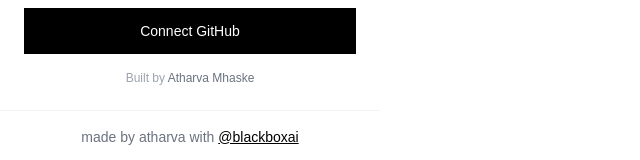
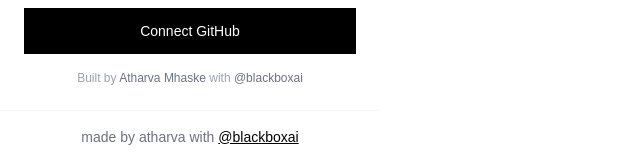
Before and after one commit to atharvamhaske/gitSYNC, a React app: page / in a window 1280 px wide. Shown: the part 411-571 px from the top of the page, without its empty margins (0-640 px from the left). Built offline with nearby package versions, Linux system fonts and the light colour scheme; a web font is replaced by a local one.

Commit message:
final changes

```diff
--- a/src/components/Onboarding/StepOne.jsx
+++ b/src/components/Onboarding/StepOne.jsx
@@ -126,6 +126,15 @@
           >
             Atharva Mhaske
           </a>
+          {' '}with{' '}
+          <a
+            href="https://www.blackbox.ai"
+            target="_blank"
+            rel="noopener noreferrer"
+            className="text-gray-500 hover:text-black"
+          >
+            @blackboxai
+          </a>
         </p>
       </div>
     </div>
```
Also changed, not shown: 1 other file (tests, documents, lock files or other folders).
